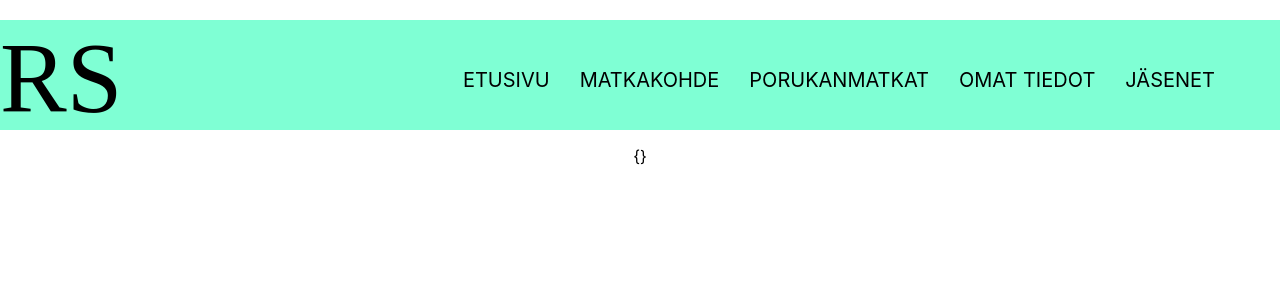
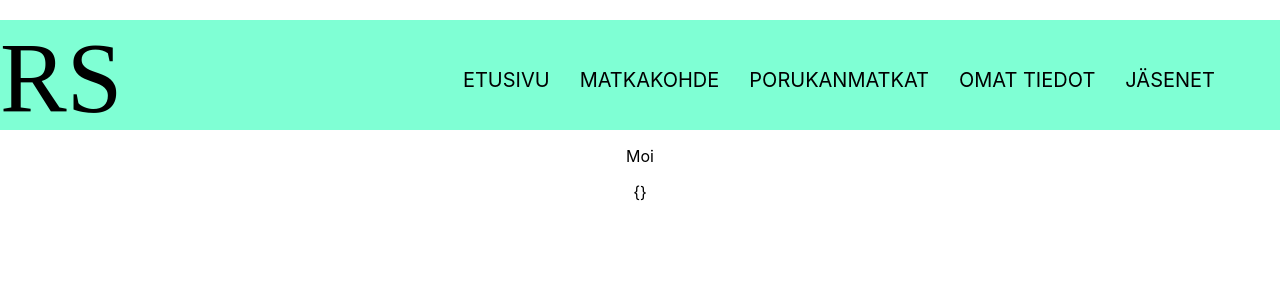
Before and after one commit to ValttKii/Matkakertomus, a React (Create React App) app in the folder client/: page /etusivu in a window 1280 px wide. Shown: the top 300 px of the page. Built offline with nearby package versions, Linux system fonts and the light colour scheme; no server answers.

Commit message:
Etusivu+porukanmatkapt1

```diff
--- a/client/src/App.js
+++ b/client/src/App.js
@@ -1,6 +1,6 @@
 import logo from './logo.svg';
 import  { Header } from './components/common'
-import  {Asiakas}   from './components'
+import  {Asiakas, Etusivu}   from './components'
 
 import './App.css';
 
@@ -31,7 +31,7 @@ function App() {
 
       <Routes>
         <Route path="/matkakohde" element={<Asiakas/>}/>
-
+        <Route path="/etusivu" element={<Etusivu/>}/>
 
       </Routes>
       </Router>
--- /dev/null
+++ b/client/src/components/etusivu/Etusivu.jsx
@@ -0,0 +1,13 @@
+import React from 'react'
+import { Navbar, Header } from '../common';
+
+
+
+import { useState, useEffect } from "react";
+
+export const Etusivu = () => {
+    return(<p>Moi</p>
+    )
+}
+
+export default Etusivu;
--- /dev/null
+++ b/client/src/components/etusivu/index.js
@@ -0,0 +1,3 @@
+import Etusivu from "./Etusivu";
+
+export default Etusivu;
--- a/client/src/components/index.js
+++ b/client/src/components/index.js
@@ -1,6 +1,6 @@
 import Asiakas from "./matkakohde";
-
+import Etusivu from "./etusivu";
 
 export {
-    Asiakas
+    Asiakas, Etusivu
 }
--- /dev/null
+++ b/client/src/components/porukanmatkat/porukanmatkat.jsx
@@ -0,0 +1,6 @@
+import React from 'react'
+import { Navbar, Header } from '../common';
+
+
+
+import { useState, useEffect } from "react";
```
Also changed, not shown: client/src/components/etusivu/Etusivu.css (added), client/src/components/porukanmatkat/index.js (added), client/src/components/porukanmatkat/porukantmatkat.css (added).
